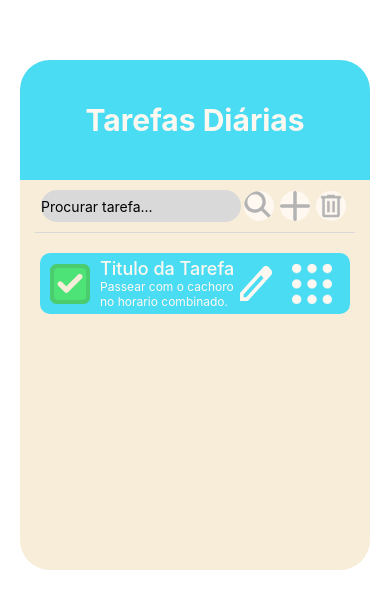
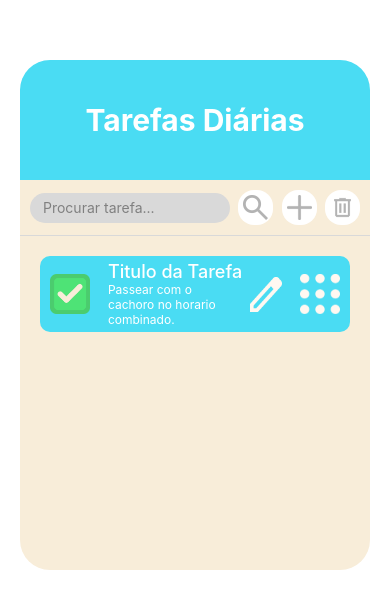
Before and after one commit to gabrieldeespindolamartins/todolist-React-Native, a React Native app in the folder todolist/: screen / in a window 390 px wide. Shown: the part 107-716 px from the top of the page. Built offline with nearby package versions, Linux system fonts and the light colour scheme.

Commit message:
ajustando ferramentas

```diff
--- a/todolist/App.js
+++ b/todolist/App.js
@@ -14,12 +14,12 @@ export default function App() {
 
         <View style={styles.ferramentas}>
           <TextInput style={styles.input} placeholder="Procurar tarefa..."></TextInput>
-          <Image style={styles.imagens} source={require('./assets/search.png')}/>
-          <Image style={styles.imagens} source={require('./assets/create.png')}/>
-          <Image style={styles.imagens} source={require('./assets/delete.png')}/>
+          <View style={styles.imagemBorda}><Image style={styles.imagens} source={require('./assets/search.png')}/></View>
+          <View style={styles.imagemBorda}><Image style={styles.imagens} source={require('./assets/create.png')}/></View>
+          <View style={styles.imagemBorda}><Image style={styles.imagens} source={require('./assets/delete.png')}/></View>
         </View>
 
-        <View style={{height: 1, width: 320, backgroundColor: '#D9D9D9', alignSelf: "center"}}/>
+        <View style={{height: 1, width: 350, backgroundColor: '#D9D9D9', alignSelf: "center"}}/>
 
         <View style={styles.corpoTarefa}>
             <View style={styles.tarefa}>
@@ -54,13 +54,13 @@ const styles = StyleSheet.create({
     backgroundColor: "#4ADCF3",
     borderTopLeftRadius: 30,
     borderTopRightRadius: 30,
-    elevation: 8,
+    elevation: 12,
   },
   tituloLista: {
     textAlign: 'center',
     fontSize: 30,
     fontWeight: '700',
-    color: '#FFF8F1',
+    color: '#FFFFFF',
   },
 
   //-----------------------------------Corpo---------------------------------------------//
@@ -77,22 +77,28 @@ const styles = StyleSheet.create({
   ferramentas: {
     flexDirection: 'row',
     margin: 10,
-    justifyContent: 'center',
+    justifyContent: 'space-between',
     alignItems: 'center',
   },
   input: {
     backgroundColor: '#D9D9D9',
-    height: 32,
+    height: 30,
     width: 200,
     borderRadius: 100,
+    paddingLeft: 13,
+    color: '#808080',
+  },
+  imagemBorda: {
+    width: 35,
+    height: 35,
+    backgroundColor:'#FFFFFF',
+    borderRadius: 16,
+    alignItems: 'center',
+    justifyContent:'center',
   },
   imagens:{
-    width: 20,
-    height: 20,
-    backgroundColor:'#FFF8F1',
-    borderRadius: 100,
-    padding: 15,
-    marginHorizontal: 3,
+    width: 25,
+    height: 25,
   },
 
 //-----------------------------------Tarefas---------------------------------------------//
@@ -105,6 +111,7 @@ completed: {
 tarefa: {
   flexDirection: 'row',
   alignItems: 'center',
+  justifyContent: 'space-between',
 
   width: 310,
   minHeight: 50,
@@ -123,26 +130,27 @@ textoTarefa: {
 },
 
 tituloTarefa: {
-  color: '#FFF8F1',
+  color: '#FFFFFF',
   fontSize: 18,
   fontWeight: '500',
 },
 
 descricaoTarefa:{
-  color: '#FFF8F1',
+  color: '#FFFFFF',
   fontSize: 12,
-  width: 140,
+  width: 130,
 },
 
 edit: {
   width: 32,
   height: 35,
+  marginRight: 10,
 },
 
 move: {
   width: 40,
   height: 40,
-  marginLeft: 20,
+  marginRight: 10,
 },
 
 })
```
